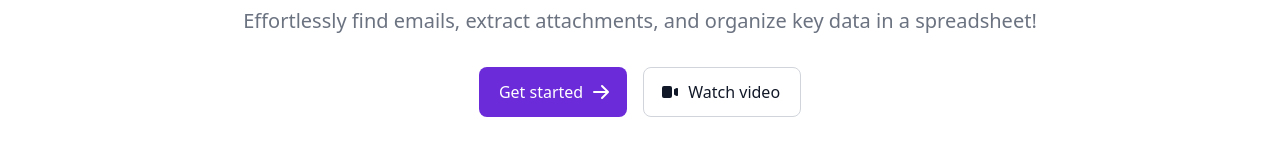
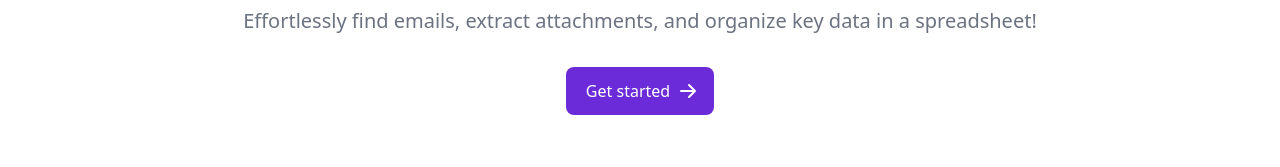
Before and after one commit to abhishekpatil4/GmailGenius, a React (Vite) app: page / in a window 1280 px wide. Shown: the part 153-320 px from the top of the page. Built offline with nearby package versions, Linux system fonts and the light colour scheme.

Commit message:
fix: remove watch video button

```diff
--- a/src/components/Hero.jsx
+++ b/src/components/Hero.jsx
@@ -8,10 +8,6 @@ const Hero = () => {
                 <a href="#" className=" bg-purple-700 hover:bg-purple-800 focus:ring-4 focus:outline-none focus:ring-purple-300 inline-flex justify-center items-center py-3 px-5 text-base font-medium text-center text-white rounded-lg dark:bg-purple-600 dark:hover:bg-purple-700 dark:focus:ring-purple-800">
                     Get started
                     <svg className="ml-2 -mr-1 w-5 h-5" fill="currentColor" viewBox="0 0 20 20" xmlns="http://www.w3.org/2000/svg"><path fillRule="evenodd" d="M10.293 3.293a1 1 0 011.414 0l6 6a1 1 0 010 1.414l-6 6a1 1 0 01-1.414-1.414L14.586 11H3a1 1 0 110-2h11.586l-4.293-4.293a1 1 0 010-1.414z" clipRule="evenodd"></path></svg>
-                </a>
-                <a href="#" className="inline-flex justify-center items-center py-3 px-5 text-base font-medium text-center text-gray-900 rounded-lg border border-gray-300 hover:bg-gray-100 focus:ring-4 focus:ring-gray-100 dark:text-white dark:border-gray-700 dark:hover:bg-gray-700 dark:focus:ring-gray-800">
-                    <svg className="mr-2 -ml-1 w-5 h-5" fill="currentColor" viewBox="0 0 20 20" xmlns="http://www.w3.org/2000/svg"><path d="M2 6a2 2 0 012-2h6a2 2 0 012 2v8a2 2 0 01-2 2H4a2 2 0 01-2-2V6zM14.553 7.106A1 1 0 0014 8v4a1 1 0 00.553.894l2 1A1 1 0 0018 13V7a1 1 0 00-1.447-.894l-2 1z"></path></svg>
-                    Watch video
                 </a>
             </div>
 
```
